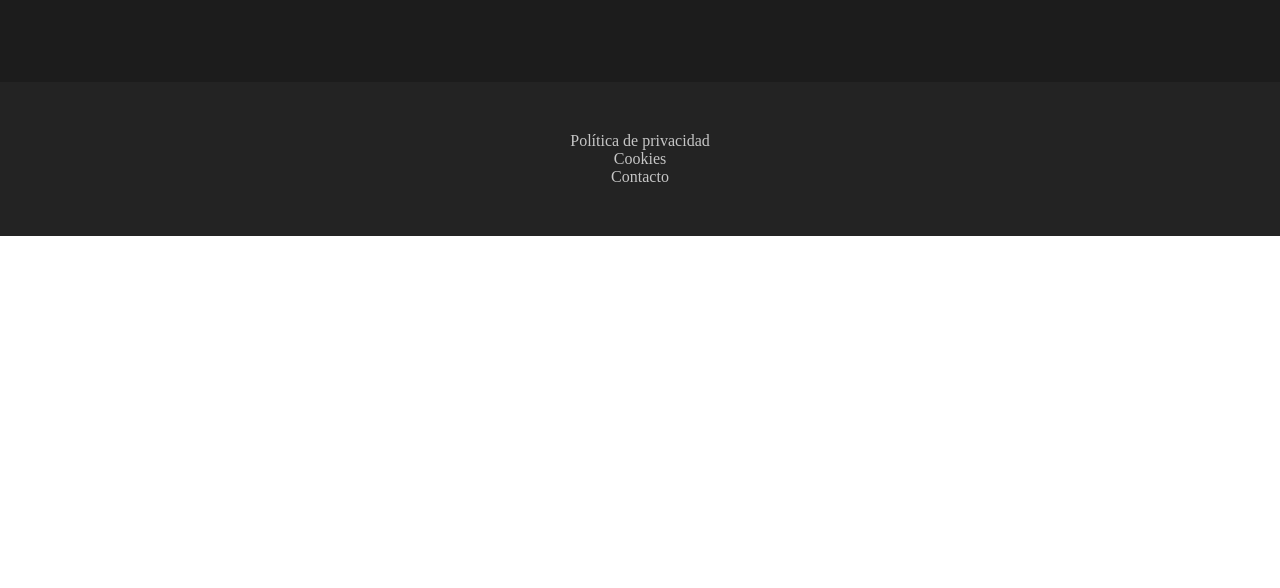
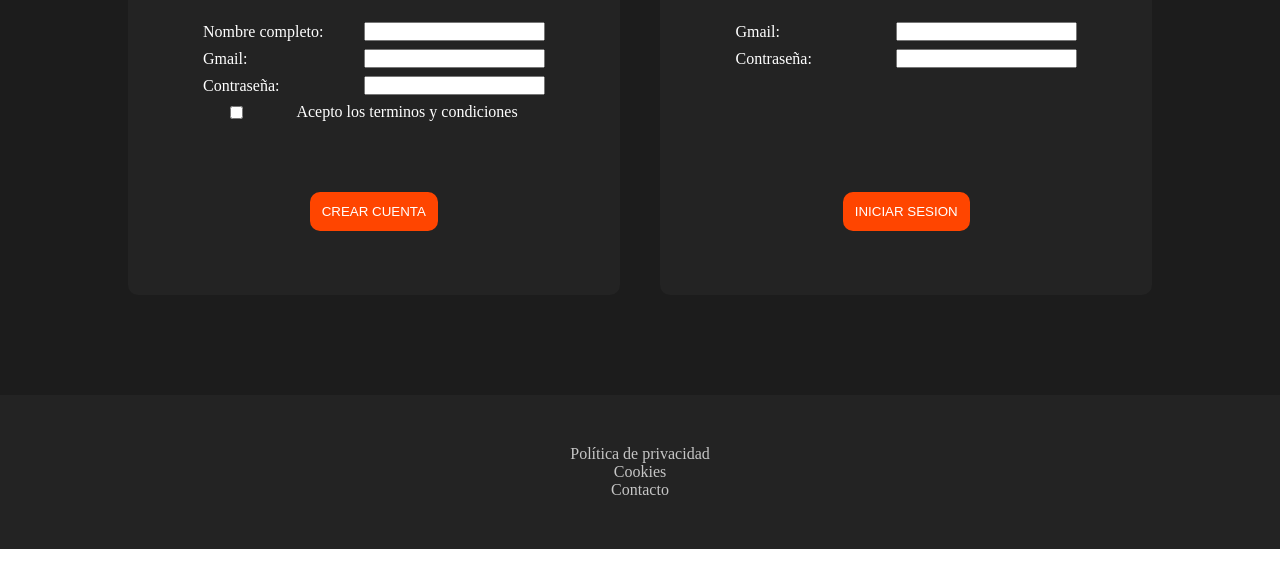
Before and after one commit to juanrabaro/proyecto-recuperacion, a website built with Parcel: page src/controlUsuario.html in a window 1280 px wide. Shown: the part 212-800 px from the top of the page. Built offline with nearby package versions, Linux system fonts and the light colour scheme.

Commit message:
control de usuario creado

```diff
--- a/src/assets/sass/views/_controlUsuario.scss
+++ b/src/assets/sass/views/_controlUsuario.scss
@@ -1,9 +1,86 @@
 .main-control-usuario {
     width: 100%;
-    padding-left: 200px;
-    padding-right: 200px;
+    padding-left: 10%;
+    padding-right: 10%;
     padding-bottom: 100px;
     padding-top: 50px;
     background-color: rgb(28, 28, 28);
+    color: white;
+    @include flex(row, space-between, center);
 
+    .main-control-usuario__crear-cuenta {
+        width: 48%;
+        height: 350px;
+        background-color: rgb(35, 35, 35);
+        padding: 25px;
+        border-radius: 10px;
+
+        h1 {
+            text-align: center;
+            margin-bottom: 25px;
+        }
+        form {
+            @include flex(column, left, center);
+            margin-left: 50px;
+            margin-right: 50px;
+            gap: 8px;
+            height: 150px;
+
+            .terminos {
+                @include flex(row, space-around, center);
+            }
+            fieldset {
+                border: 0px;
+                width: 100%;
+                @include flex(row, space-between, center);
+            }
+        }
+        button {
+            display: block;
+            margin-left: auto;
+            margin-right: auto;
+            margin-top: 20px;
+            padding: 12px;
+            border: 0px;
+            border-radius: 10px;
+            background-color: orangered;
+            color: white;
+        }
+    }
+    .main-control-usuario__iniciar-sesion {
+        width: 48%;
+        height: 350px;
+        background-color: rgb(35, 35, 35);
+        padding: 25px;
+        border-radius: 10px;
+
+        h1 {
+            text-align: center;
+            margin-bottom: 25px;
+        }
+        form {
+            @include flex(column, left, center);
+            margin-left: 50px;
+            margin-right: 50px;
+            gap: 8px;
+            height: 150px;
+
+            fieldset {
+                border: 0px;
+                width: 100%;
+                @include flex(row, space-between, center);
+            }
+        }
+        button {
+            display: block;
+            margin-left: auto;
+            margin-right: auto;
+            margin-top: 20px;
+            padding: 12px;
+            border: 0px;
+            border-radius: 10px;
+            background-color: orangered;
+            color: white;
+        }
+    }
 }
--- a/src/assets/sass/views/_progreso.scss
+++ b/src/assets/sass/views/_progreso.scss
@@ -1,7 +1,7 @@
 .main-progreso {
     width: 100%;
-    padding-left: 200px;
-    padding-right: 200px;
+    padding-left: 10%;
+    padding-right: 10%;
     padding-bottom: 100px;
     padding-top: 50px;
     background-color: rgb(28, 28, 28);
@@ -19,9 +19,27 @@
         }
         form {
             margin-top: 20px;
+
             fieldset {
                 border: 0px;
                 text-align: right;
+                margin-bottom: 5px;
+
+                input {
+                    border-radius: 5px;
+                    height: 20px;
+                    background-color: rgb(35, 35, 35);
+                    border: 2px solid orangered;
+                }
+                button {
+                    color: white;
+                    background-color: orangered;
+                    padding: 6px;
+                    padding-left: 20px;
+                    padding-right: 20px;
+                    border-radius: 5px;
+                    border: 0px;
+                }
             }
         }
     }
@@ -39,8 +57,8 @@
                 background-color: rgb(35, 35, 35);
                 border: 3px solid orangered;
                 border-radius: 10px;
-                padding-top: 10px;
-                padding-bottom: 10px;
+                padding-top: 15px;
+                padding-bottom: 15px;
             }
         }
     }
--- a/src/controlUsuario.html
+++ b/src/controlUsuario.html
@@ -24,7 +24,42 @@
         </section>
     </header>
     <main class="main-control-usuario">
-        <h1>hhhhhhhh</h1>
+        <section class="main-control-usuario__crear-cuenta">
+            <h1>Crear cuenta</h1>
+            <form>
+                <fieldset>
+                    <label for="nombre-completo">Nombre completo:</label>
+                    <input id="nombre-completo" type="text">
+                </fieldset>
+                <fieldset>
+                    <label for="gmail">Gmail:</label>
+                    <input id="gmail" type="text">
+                </fieldset>
+                <fieldset>
+                    <label for="password">Contraseña:</label>
+                    <input id="password" type="text">
+                </fieldset>
+                <fieldset class="terminos">
+                    <input id="terminos" type="checkbox">
+                    <label for="terminos">Acepto los terminos y condiciones</label>
+                </fieldset>
+            </form>
+            <button>CREAR CUENTA</button>
+        </section>
+        <section class="main-control-usuario__iniciar-sesion">
+            <h1>Iniciar sesión</h1>
+            <form>
+                <fieldset>
+                    <label for="gmail">Gmail:</label>
+                    <input id="gmail" type="text">
+                </fieldset>
+                <fieldset>
+                    <label for="password">Contraseña:</label>
+                    <input id="password" type="text">
+                </fieldset>
+            </form>
+            <button>INICIAR SESION</button>
+        </section>
     </main>
     <footer>
         <section class="footer">
```
Also changed, not shown: dist/controlUsuario.html, 2 other files.
